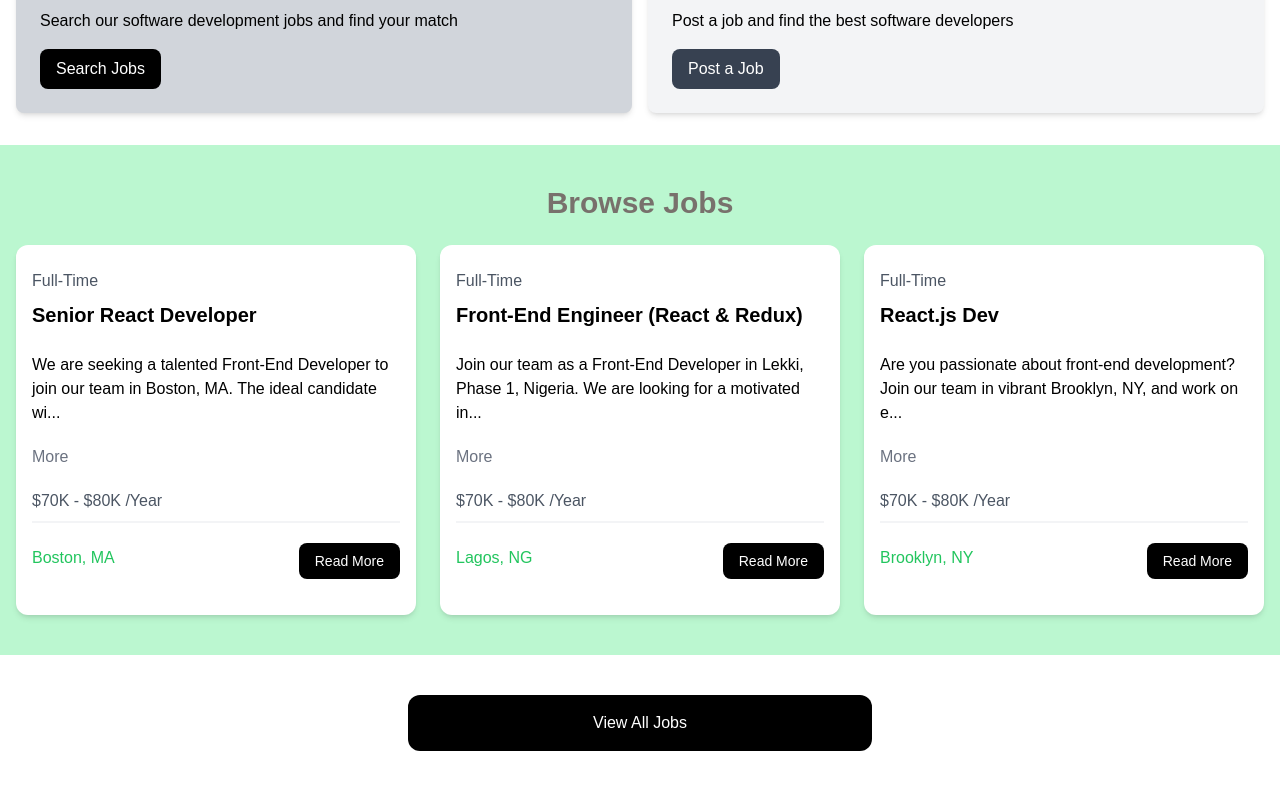
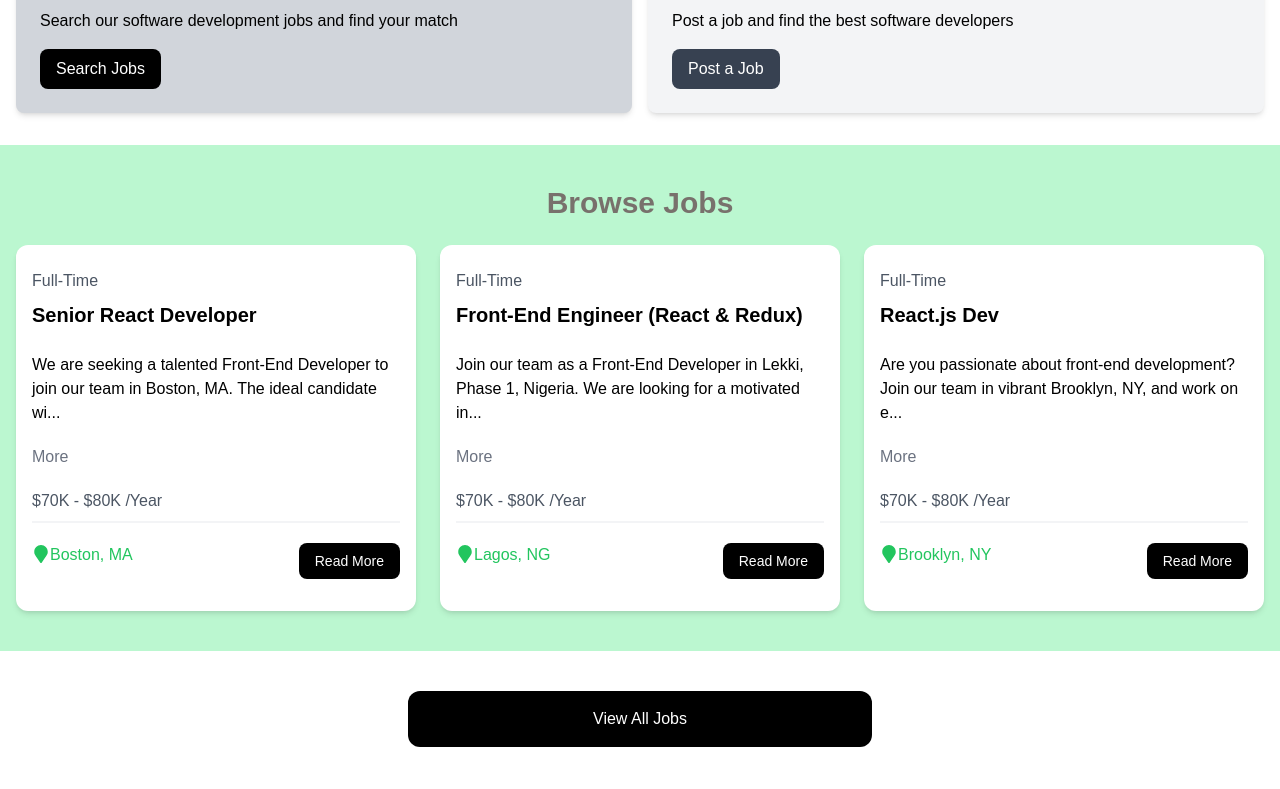
Before and after one commit to Kemelite1/React.js, a React (Vite) app in the folder joblisting/: page /jobs in a window 1280 px wide. Shown: the part 464-1253 px from the top of the page. Built offline with nearby package versions, Linux system fonts and the light colour scheme.

Commit message:
update the JobOpening component to use the FaMapMarker icon import react-icon from 'react-icons'; import { FaMapMarker } from 'react-icons/fa';

```diff
--- a/joblisting/src/components/JobOpening.jsx
+++ b/joblisting/src/components/JobOpening.jsx
@@ -1,6 +1,6 @@
 import { PropTypes } from 'prop-types';
 import { useState } from 'react';
-
+import { FaMapMarker } from 'react-icons/fa';
 
 const JobOpening = ( { job } ) => {
 
@@ -30,7 +30,7 @@
 
                         <div className="mb-4 flex flex-col lg:flex-row justify-between">
                             <div className="mb-3 text-green-500">
-                                <i className="fa-solid fa-location-dot text-lg"></i>
+                                <FaMapMarker className='inline mb-1 text-lg'/>
                                 {job.location}</div>
                             <a href={`/job/${job.id}`} className="py-2 px-4 bg-black hover:bg-gray-700 text-white text-sm rounded-lg h-[36px] text-center">Read More</a>
                         </div>
```
